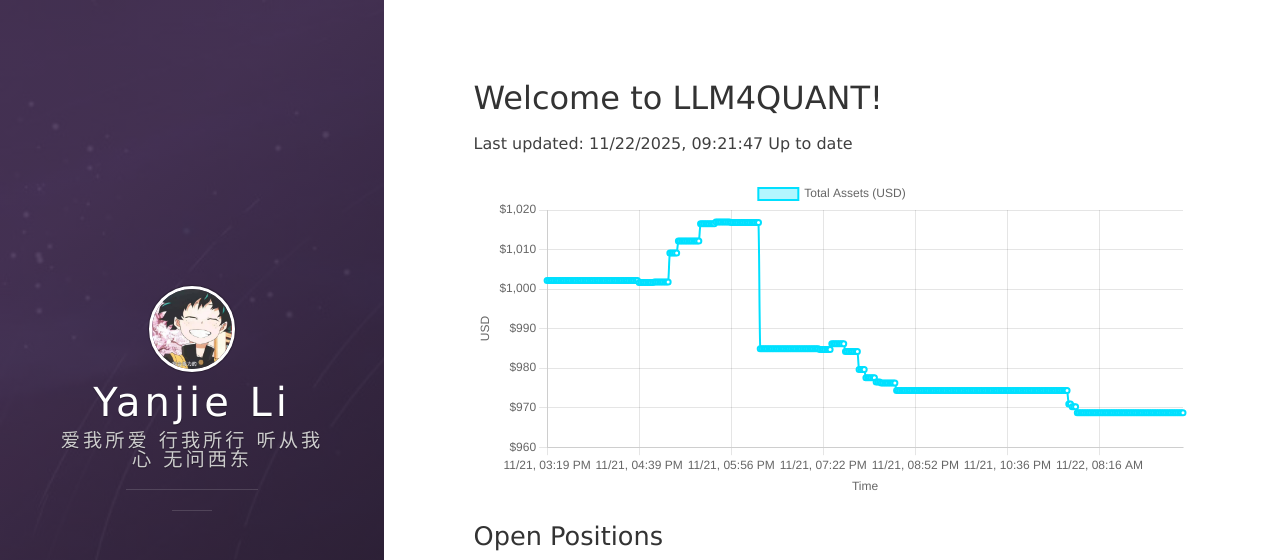
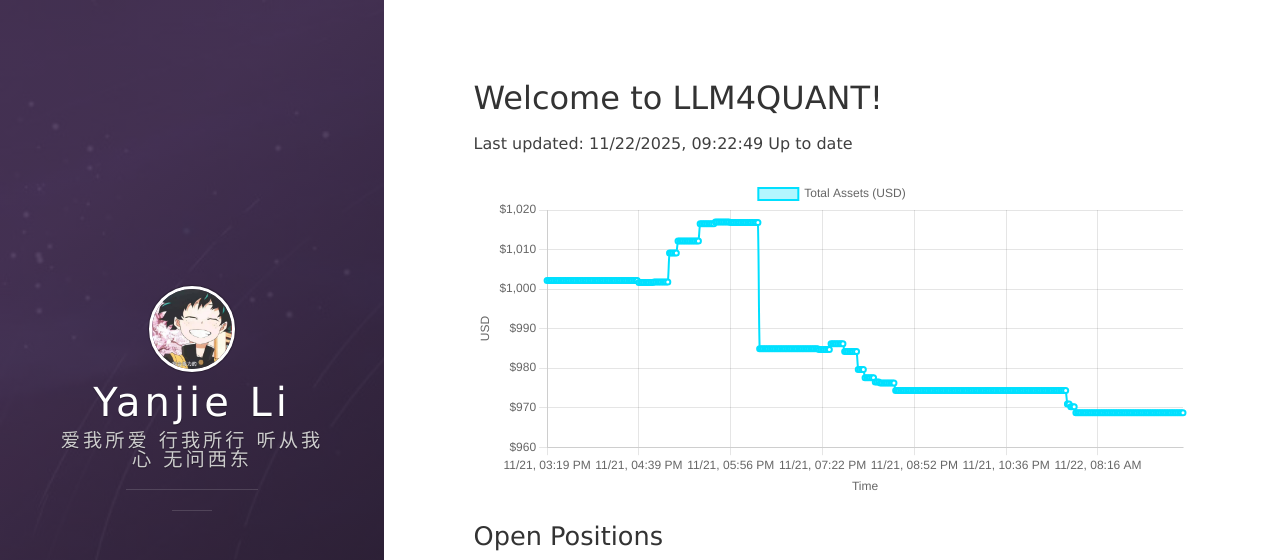
Before and after one commit to leeyegy/leeyegy.github.io, a Jekyll site: the page built from live-trading.html, in a window 1280 px wide and 1026 px high. Shown: the top 560 px of the window. Built offline with Jekyll 4.4.1, drawn with Linux system fonts in a browser that asks for light colours; nearby versions of some CDN libraries.

Commit message:
AccountMonitor: update balance history 2025-11-22T17:22:49+08:00

```diff
--- a/assets/data/binance/balance-history.json
+++ b/assets/data/binance/balance-history.json
@@ -1,5 +1,5 @@
 {
-  "generatedAt": "2025-11-22T17:21:47+08:00",
+  "generatedAt": "2025-11-22T17:22:49+08:00",
   "asset": "total_usd_value",
   "history": [
     {
@@ -1496,6 +1496,10 @@
     },
     {
       "timestamp": "2025-11-22T17:21:47+08:00",
+      "totalUsd": 968.69074819
+    },
+    {
+      "timestamp": "2025-11-22T17:22:49+08:00",
       "totalUsd": 968.69074819
     }
   ]
```
